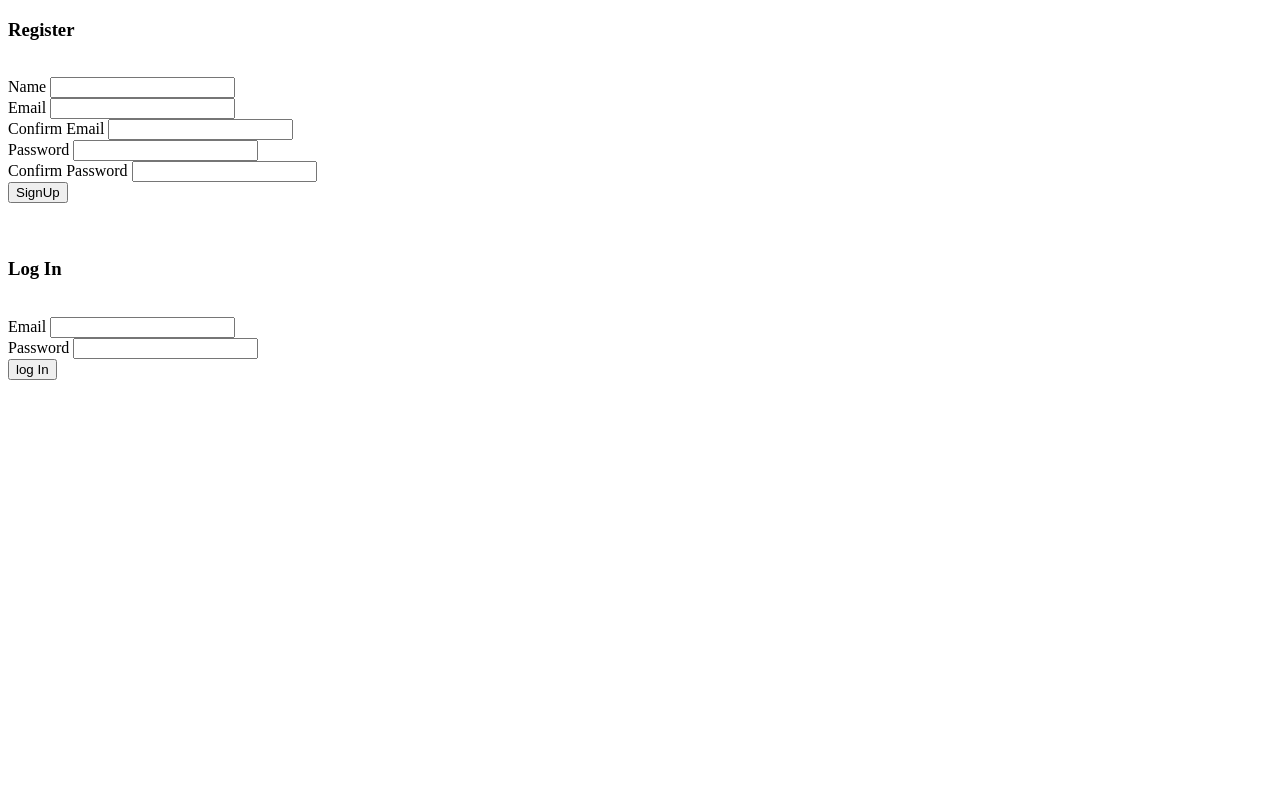
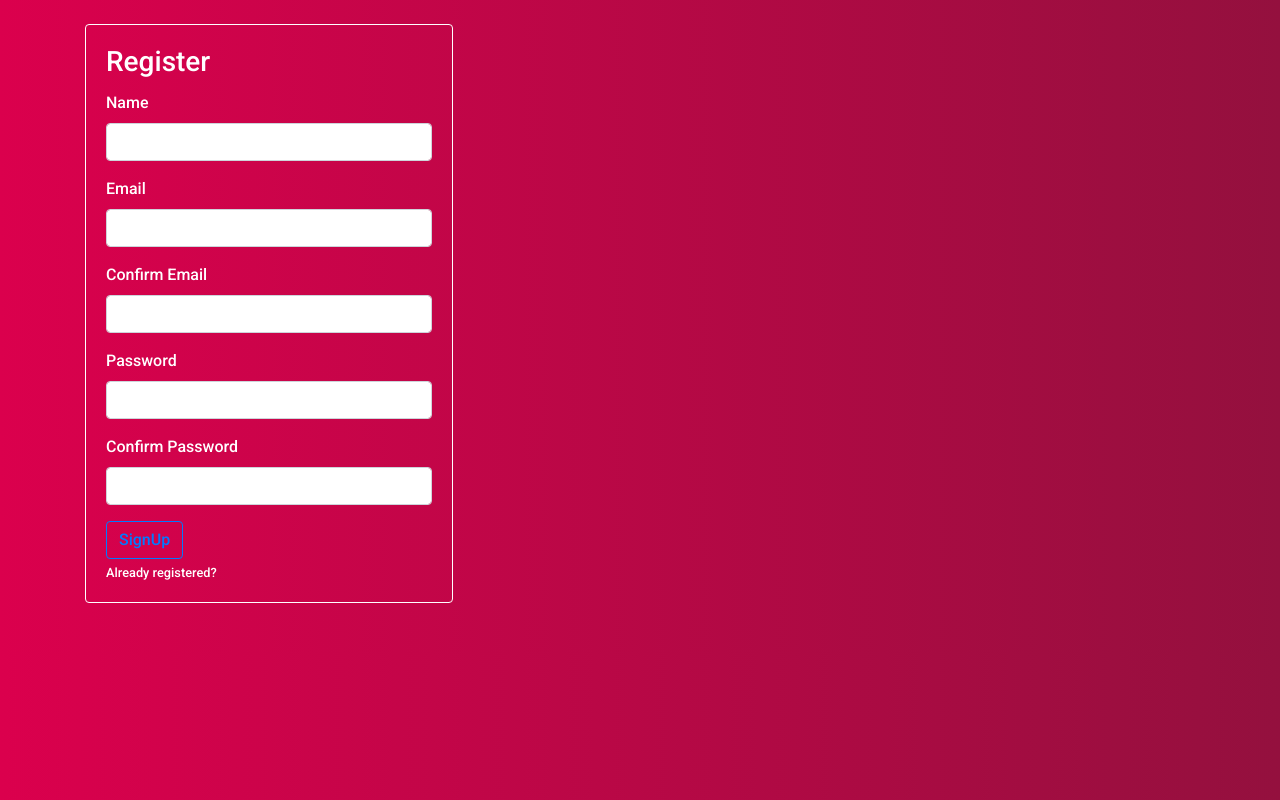
Before and after one commit to sudonitin/login-signup-forms, a PHP site: page / in a window 1280 px wide. Run offline with PHP 8.4, Linux system fonts and the light colour scheme.

Commit message:
samex styling added

```diff
--- a/index.php
+++ b/index.php
@@ -104,37 +104,106 @@ if (isset($_POST['login'])) {
 <html>
 <head>
   <title>Samex</title>
+  <link rel="stylesheet" href="https://stackpath.bootstrapcdn.com/bootstrap/4.1.3/css/bootstrap.min.css" integrity="sha384-MCw98/SFnGE8fJT3GXwEOngsV7Zt27NXFoaoApmYm81iuXoPkFOJwJ8ERdknLPMO" crossorigin="anonymous">
+  <script src="https://code.jquery.com/jquery-3.3.1.slim.min.js" integrity="sha384-q8i/X+965DzO0rT7abK41JStQIAqVgRVzpbzo5smXKp4YfRvH+8abtTE1Pi6jizo" crossorigin="anonymous"></script>
+  <script src="https://cdnjs.cloudflare.com/ajax/libs/popper.js/1.14.3/umd/popper.min.js" integrity="sha384-ZMP7rVo3mIykV+2+9J3UJ46jBk0WLaUAdn689aCwoqbBJiSnjAK/l8WvCWPIPm49" crossorigin="anonymous"></script>
+  <script src="https://stackpath.bootstrapcdn.com/bootstrap/4.1.3/js/bootstrap.min.js" integrity="sha384-ChfqqxuZUCnJSK3+MXmPNIyE6ZbWh2IMqE241rYiqJxyMiZ6OW/JmZQ5stwEULTy" crossorigin="anonymous"></script>
+  <style type="text/css">
+    @import url('https://fonts.googleapis.com/css?family=Roboto:500');
+    body{
+      background-image: linear-gradient(90deg,#db004d 0, #94103e);
+      font-family: Roboto;
+      color: white;
+      font-size: 100%;
+    }
+    .card{
+      background-color: transparent;
+      border-width: thin;
+      border-color: white;
+    }
+    span{
+      color: white;
+      font-style: italic;
+    }
+    small a{
+      color: white;
+    }
+    small a:hover{
+      text-decoration-line: underline;
+      text-decoration-style: solid;
+      text-decoration-color: white;
+      color: #03fcfa;
+    }
+  </style>
 </head>
 <body>
-  <div id="signup">
-    <h3>Register</h3><br>
-    <form name="login" onsubmit="return validateForm()" method="post" action="<?php echo htmlspecialchars($_SERVER["PHP_SELF"]);?>">
-      Name <input type="text" name="name" maxlength="10" required> <span id="names"></span><br>
-      Email <input type="email" name="email" id="email" required> <span id="emails"></span><br>
-      Confirm Email <input type="email" name="conemail" id="conemail" required> <span id="emailsc"></span><br>
-      Password <input type="password" name="password" minlength="2" maxlength="16" id="pass" required> <span id="passc"></span><br>
-      Confirm Password <input type="password" name="confirm" minlength="2" maxlength="16" id="conpass" required> <span id="passcn"></span><br>
-      <input type="submit" name="signin" value="SignUp">
-    </form>
-  </div><br><br>
-   <div id="login">
-    <h3>Log In</h3><br>
-    <form name="logIn" onsubmit="return validateFormLog()" method="post" action="<?php echo htmlspecialchars($_SERVER["PHP_SELF"]);?>">
-      Email <input type="email" name="emaillog" required> <span id="emaillg"></span><br>
-      Password <input type="password" name="passwordlog" minlength="2" maxlength="16" required> <span id="passlg"></span><br>
-      <input type="submit" name="login" value="log In">
-    </form>
+  <div class="container"><br>
+    <div class="card" style="width: 23rem;" id="signup">
+      <form class="card-body" name="login" onsubmit="return validateForm()" method="post" action="<?php echo htmlspecialchars($_SERVER["PHP_SELF"]);?>">
+        <h3 class="card-title">Register</h3>
+        <div class="card-text">
+          <div class="form-group">
+            <label for="Name">Name</label>
+            <input type="text" class="form-control" id="Name" name="name" maxlength="10" required><small class="form-text text-muted"><span id="names"></span></small>
+          </div>
+          <div class="form-group">
+            <label for="email">Email</label>
+            <input type="email" class="form-control" name="email" id="email" required><small class="form-text text-muted"><span id="emails"></span></small>
+          </div>
+          <div class="form-group">
+            <label for="conemail">Confirm Email</label>
+            <input type="email" class="form-control" name="conemail" id="conemail" required><small class="form-text text-muted"><span id="emailsc"></span></small>
+          </div>
+          <div class="form-group">
+            <label for="pass">Password</label>
+            <input type="password" class="form-control" name="password" minlength="2" maxlength="16" id="pass" required><small class="form-text text-muted"><span id="passc"></span></small>
+          </div>
+          <div class="form-group">
+            <label for="conpass">Confirm Password</label>
+            <input type="password" class="form-control" name="confirm" minlength="2" maxlength="16" id="conpass" required><small class="form-text text-muted"><span id="passcn"></span></small>
+          </div>
+        </div>
+        <input type="submit" class="btn btn-outline-primary" name="signin" value="SignUp">
+        <small class="form-text text-muted swap"><a href="#" onclick="swap('login')">Already registered?</a></small>
+      </form>
+    </div><br><br>
+     <div class="card" style="width: 23rem; display: none;" id="login">
+      <form method="post" class="card-body" action="<?php echo htmlspecialchars($_SERVER["PHP_SELF"]);?>">
+        <h3 class="card-title">Log In</h3>
+        <div class="form-group">
+          <label for="emaillog">Email</label>
+          <input type="email" class="form-control" name="emaillog" id="emaillog" required> <small class="form-text text-muted"><span id="emaillg"></span></small>
+        </div>
+        <div class="form-group">
+          <label for="passwordlog">Password</label>
+          <input type="password" class="form-control" name="passwordlog" id="passwordlog" minlength="2" maxlength="16" required> <small class="form-text text-muted"><span id="passlg"></span></small><br>
+        </div>
+        <input type="submit" class="btn btn-outline-success" name="login" value="log In">
+        <small class="form-text text-muted swap"><a href="#" onclick="swap('signup')">Not Registered?</a></small>
+      </form>
+    </div>
   </div>
+
   <script type="text/javascript">
+    function swap(id){
+      if (id == 'login') {
+        document.getElementById('signup').style.display = "none";
+        document.getElementById('login').style.display = "block";
+      }
+      else{
+        document.getElementById('signup').style.display = "block";
+        document.getElementById('login').style.display = "none";
+      }
+    }
 
     function validateForm(){
 
       // name validation
       var name = document.forms['login']['name'].value;
       var c = 0;
-      var nameRegex = /([a-zA-z ]+)/g;
+      var nameRegex = /.*(?=.*?[0-9]).*/g;
       var nameFlag = 0;
-      if(name.match(nameRegex)){
+      if(!name.match(nameRegex)){
         for (var i = name.length - 1; i >= 0; i--) {
         if(name[i] == ' ')
             c += 1;
@@ -144,6 +213,7 @@ if (isset($_POST['login'])) {
         }
         else {
           nameFlag = 1;
+          document.getElementById('names').innerHTML = '';
         }
       }
       else{
@@ -158,6 +228,7 @@ if (isset($_POST['login'])) {
       if (email == conemail) {
         if (email.includes("@samex")) {
           emailFlag = 1;
+          document.getElementById('emailsc').innerHTML = "";
         }
         else{
           document.getElementById('emails').innerHTML = "Email must have @samex";
@@ -175,6 +246,7 @@ if (isset($_POST['login'])) {
       if (password.match(regex)) {
         if (password == confirm) {
           passwordFlag = 1;
+          document.getElementById('passcn').innerHTML = "";
         }
         else{
           document.getElementById('passcn').innerHTML = "Password not matching";
```
